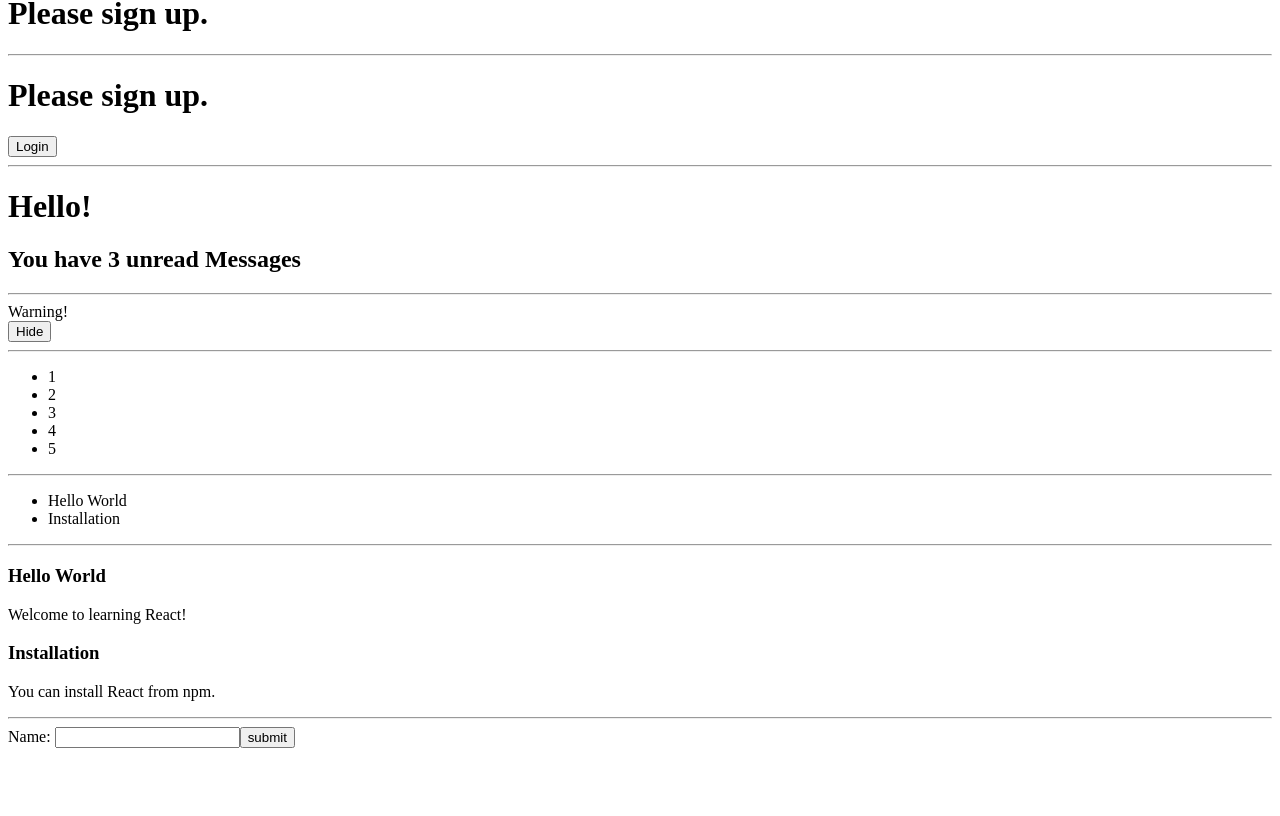
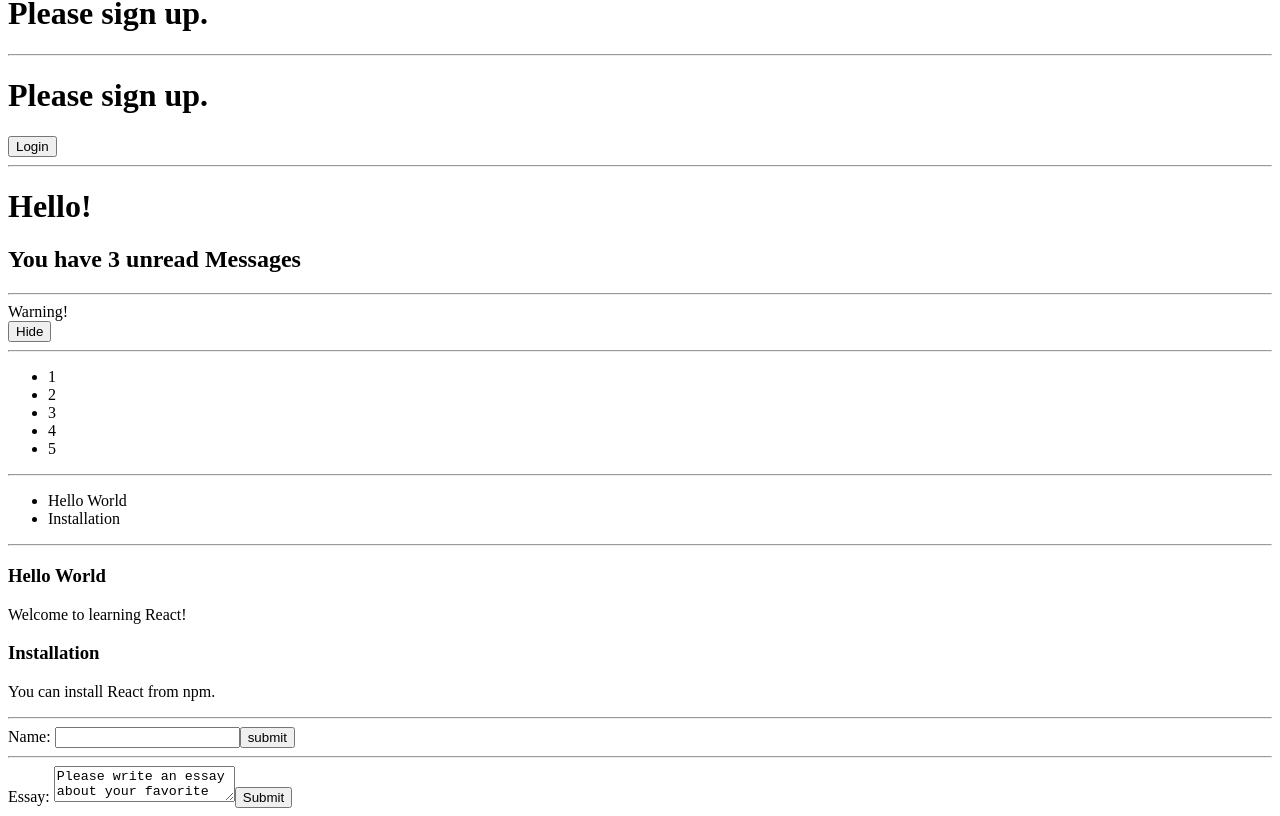
Before and after one commit to quantum93/react-tutorial, a React (Create React App) app: page / in a window 1280 px wide. Shown: the part 896-1712 px from the top of the page. Before the commit the page ends 1652 px from the top, so only its background shows below. Built offline with nearby package versions, Linux system fonts and the light colour scheme.

Commit message:
It adds controlled component for textarea

```diff
--- a/src/App.js
+++ b/src/App.js
@@ -10,6 +10,7 @@
 import NumberList from './NumberList';
 import Blog from './Blog';
 import NameForm from './NameForm';
+import EssayForm from './EssayForm';
 
 const comment = {
   date: new Date(),
@@ -64,6 +65,8 @@
         <Blog posts={posts} />
         <hr/>
         <NameForm />
+        <hr/>
+        <EssayForm />
     </div>
   );
 }
--- /dev/null
+++ b/src/EssayForm.js
@@ -0,0 +1,30 @@
+import React from 'react';
+
+class EssayForm extends React.Component {
+  constructor(props) {
+    super(props);
+    this.state = {value: 'Please write an essay about your favorite DOM elemenet'};
+  }
+
+  handleChange = (event) => {
+    this.setState({value: event.target.value});
+  }
+
+  handleSubmit = (event) => {
+    alert('An essay was submitted: ' + this.state.value);
+    event.preventDefault();
+  }
+
+  render() {
+    return (
+      <form onSubmit={this.handleSubmit}>
+        <label>
+          Essay: <textarea value={this.state.value} onChange={this.handleChange} />
+        </label>
+        <input type="submit" value="Submit" />
+      </form>
+    );
+  }
+}
+
+export default EssayForm;
```
